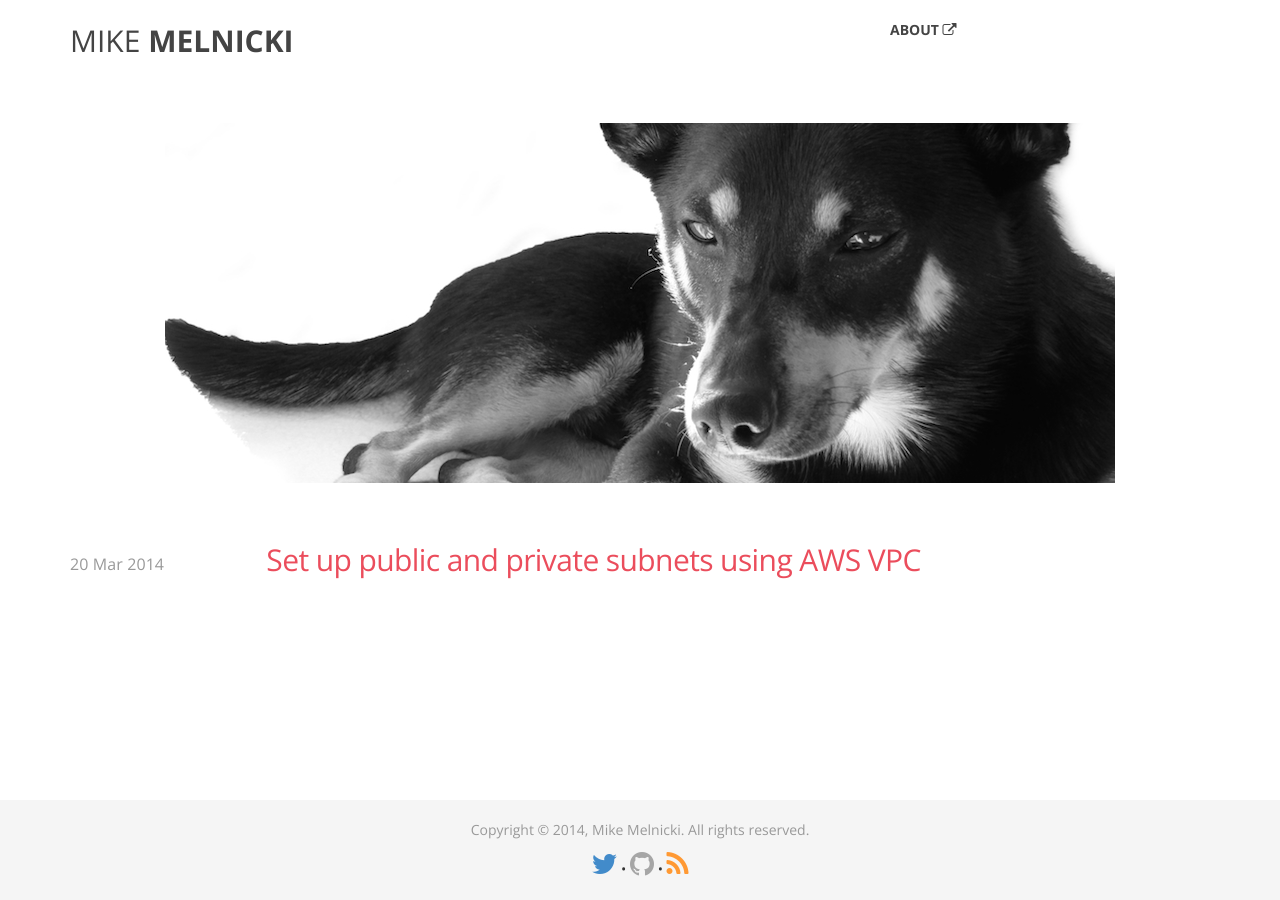
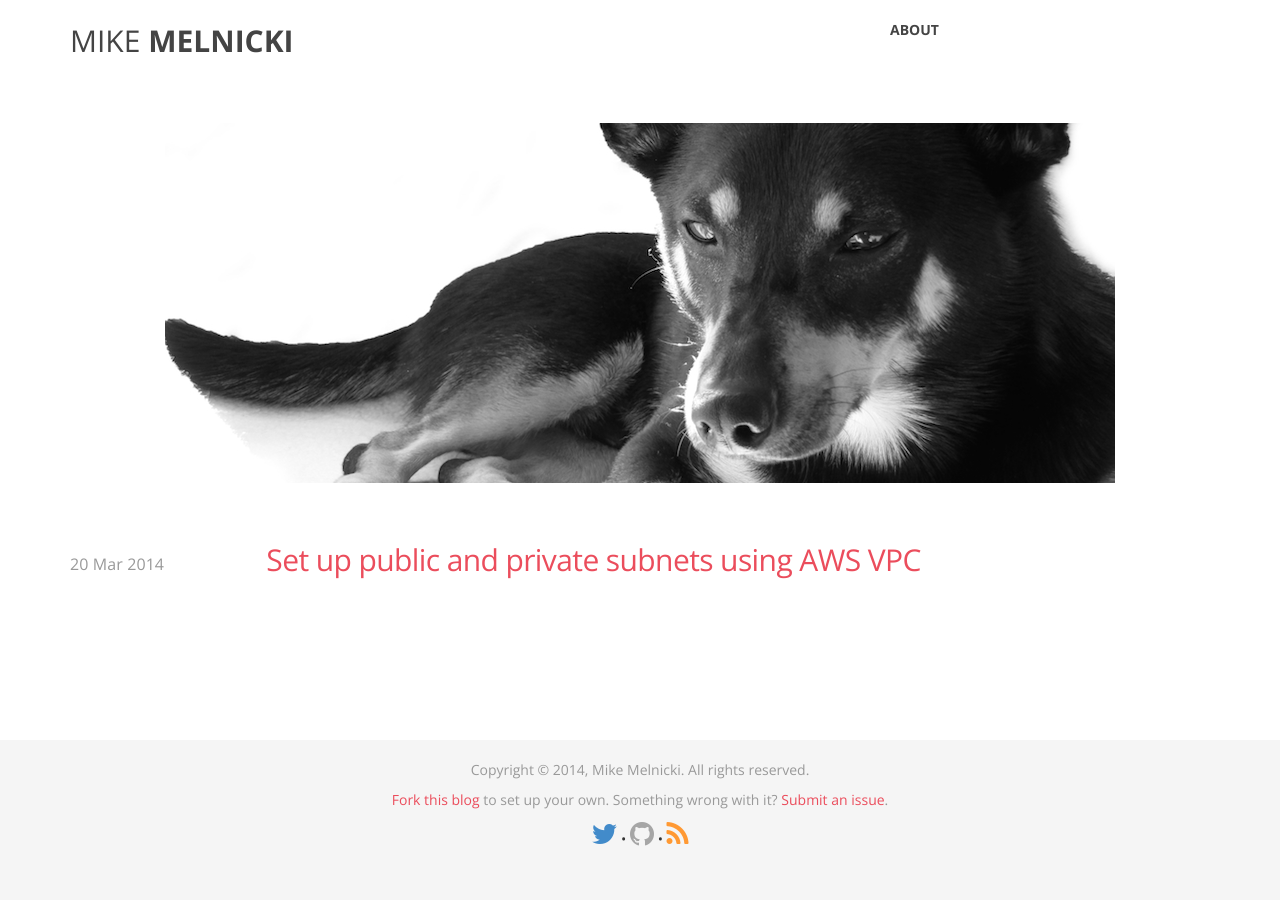
Before and after one commit to melnicki/melnicki.github.io, a Jekyll site: the page built from index.html, in a window 1280 px wide. Built offline with Jekyll 4.4.1, drawn with Linux system fonts in a browser that asks for light colours; nearby versions of some CDN libraries; Markdown is read by kramdown in place of the engine named in the settings; comment, search, counter and statistics services are not loaded.

Commit message:
Added fork and issue links to the footer.

```diff
--- a/_layouts/base.html
+++ b/_layouts/base.html
@@ -55,7 +55,7 @@
 
             <div class="col-xs-2 nav-head">
               <ul class="menu">
-                <li><a class="nav" href="http://www.crunchbase.com/person/mike-melnicki" target="_blank">About <i class="fa fa-external-link"></i></a></li>
+                <li><a class="nav" href="http://www.crunchbase.com/person/mike-melnicki" target="_blank">About</a></li>
               </ul>
             </div>
           </div>
@@ -68,6 +68,7 @@
     <footer class="site-footer">
       <div id="footer">
         <p class="text-muted">Copyright &copy; {{ site.time | date: "%Y" }}, {{ site.publisher }}. All rights reserved.</p>
+        <p class="text-muted"><a href="https://github.com/melnicki/melnicki.github.io">Fork this blog</a> to set up your own. Something wrong with it? <a href="https://github.com/melnicki/melnicki.github.io/issues/new">Submit an issue</a>.</p>
         <p><a class="twitter" href="https://twitter.com/{{ site.twitter }}"><i class="fa fa-twitter fa-2x"></i></a> • <a class="github" href="{{ site.github.owner_url }}"><i class="fa fa-github fa-2x"></i></a> • <a class="rss" href="/feed.xml"><i class="fa fa-rss fa-2x"></i></a></p>
       </div>
     </footer>
--- a/css/styles.css
+++ b/css/styles.css
@@ -31,7 +31,7 @@ body {
   bottom: 0;
   width: 100%;
   /* Set the fixed height of the footer here */
-  height: 100px;
+  height: 160px;
   background-color: #f5f5f5;
   text-align: center;
   font-size: 14px;
```
